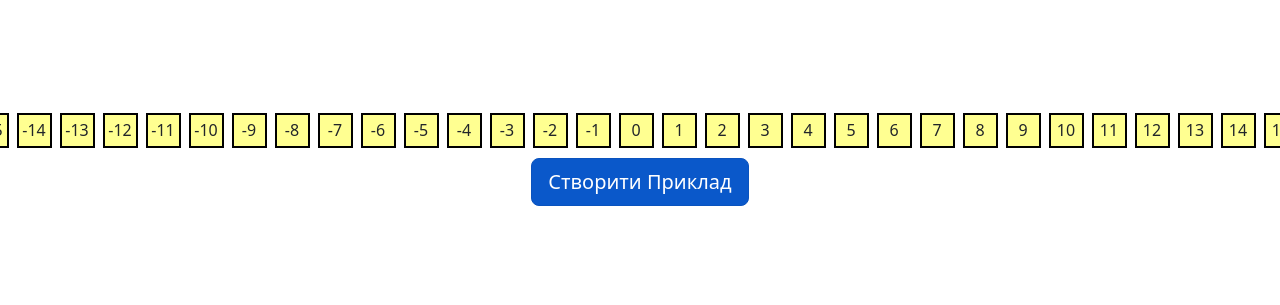
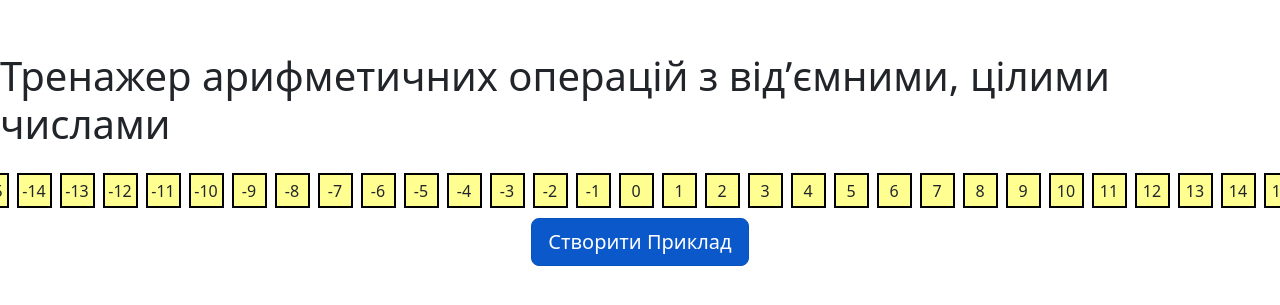
Before and after one commit to rostishkaa/MAH-site, a plain HTML site: page index.html in a window 1280 px wide. Shown: the part 233-538 px from the top of the page. Drawn offline with nearby package versions, Linux system fonts and the light colour scheme.

Commit message:
index.html

```diff
--- a/index.html
+++ b/index.html
@@ -8,6 +8,7 @@
 </head>
 <body>
   <div id="squares" class="d-flex justify-content-center align-items-center" style="height: 100%;">
+    <h1 style="margin-bottom: 25px;">Тренажер арифметичних операцій з відʼємними, цілими числами</h1>
     <div id="yellow-row" class="d-flex justify-content-center">
     </div>
     <div id="controls-row" class="d-flex justify-content-center mb-2">
```
